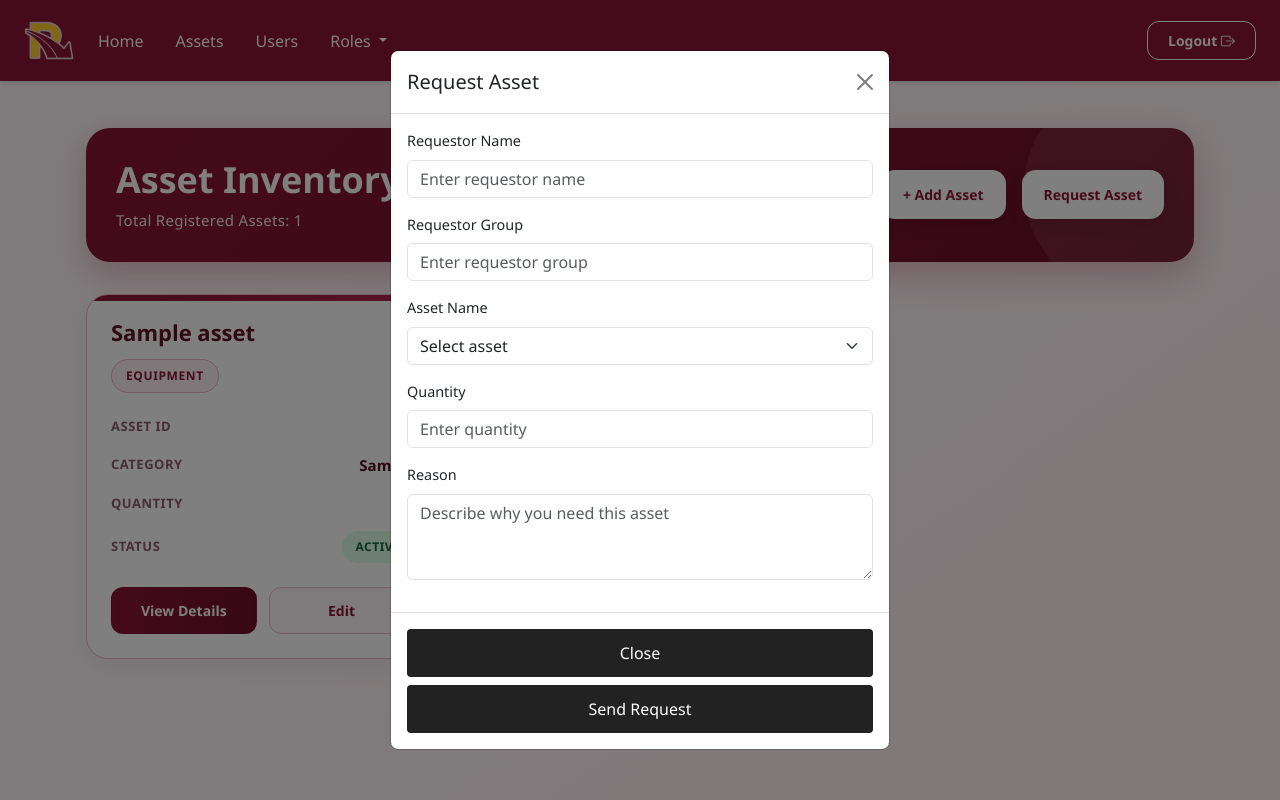
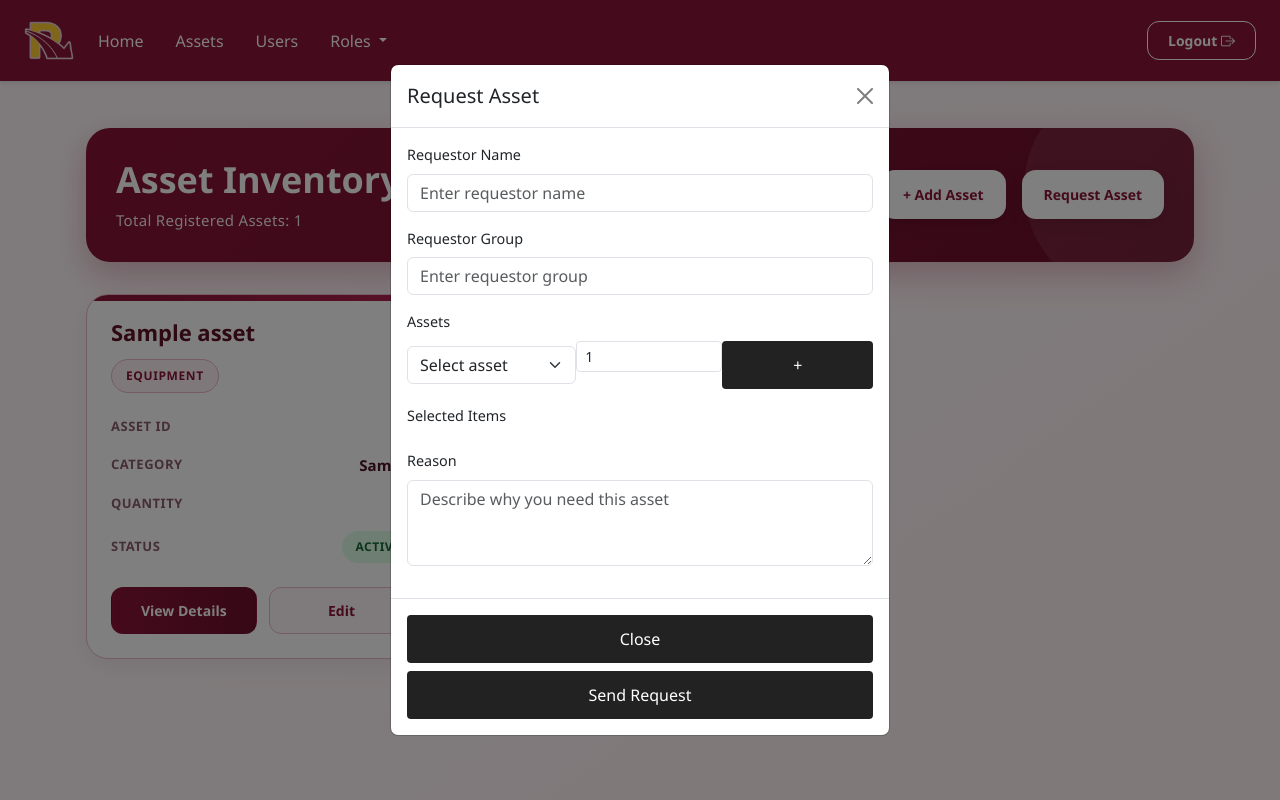
Before and after one commit to ryuzaki29/ASSET, a Django app: page /assets/list/ in a window 1280 px wide, after a click on "Request Asset". Run offline with Django 5.2, Linux system fonts and the light colour scheme; a user stored in the database is signed in; tables that the repository leaves empty hold one stand-in row (values such as "Sample post").

Commit message:
updated modal asset request
updated modal asset request

```diff
--- a/assets/templates/assets/order_list.html
+++ b/assets/templates/assets/order_list.html
@@ -389,18 +389,28 @@
                             <label for="requestorGroup" class="form-label">Requestor Group</label>
                             <input type="text" class="form-control" id="requestorGroup" placeholder="Enter requestor group">
                         </div>
+
                             <div class="mb-3">
-                            <label for="requestAssetName" class="form-label">Asset Name</label>
-                            <select class="form-select" id="requestAssetName" name="asset_id">
+                                <label class="form-label">Assets</label>
+                                <div id="assetRows">
+                                    <div class="asset-row d-flex align-items-center mb-2">
+                                        <select class="form-select asset-select" name="asset_select[]">
                                             <option value="" selected disabled>Select asset</option>
                                             {% for asset in assets %}
-                                    <option value="{{ asset.id }}">{{ asset.name }}</option>
+                                                <option value="{{ asset.id }}" data-name="{{ asset.name }}" data-available="{{ asset.quantity }}">{{ asset.name }} (Available: {{ asset.quantity }})</option>
                                             {% endfor %}
                                         </select>
+
+                                        <input type="number" class="form-control form-control-sm asset-qty" name="asset_qty[]" min="1" value="1">
+
+                                        <button type="button" class="add-asset-btn">+</button>
                                     </div>
+                                </div>
+                            </div>
+
                             <div class="mb-3">
-                            <label for="requestQuantity" class="form-label">Quantity</label>
-                            <input type="number" class="form-control" id="requestQuantity" min="1" placeholder="Enter quantity">
+                                <label class="form-label">Selected Items</label>
+                                <ul id="selectedList" class="list-group"></ul>
                             </div>
                         <div class="mb-3">
                             <label for="requestReason" class="form-label">Reason</label>
@@ -513,4 +523,136 @@
 
 </div>
 
+<script>
+document.addEventListener('DOMContentLoaded', function(){
+    var container = document.getElementById('assetRows');
+
+    function makeRow(){
+        var row = document.createElement('div');
+        row.className = 'asset-row d-flex align-items-center mb-2';
+
+        var select = document.createElement('select');
+        select.className = 'form-select asset-select';
+        select.name = 'asset_select[]';
+        var defaultOpt = document.createElement('option');
+        defaultOpt.value = '';
+        defaultOpt.selected = true;
+        defaultOpt.disabled = true;
+        defaultOpt.textContent = 'Select asset';
+        select.appendChild(defaultOpt);
+        // populate options from a template copy
+        var template = document.querySelector('#assetRows .asset-select');
+        if(template){
+            template.querySelectorAll('option').forEach(function(opt){
+                if(opt.value === '') return;
+                var o = document.createElement('option');
+                o.value = opt.value;
+                o.textContent = opt.textContent;
+                o.dataset.name = opt.dataset.name;
+                o.dataset.available = opt.dataset.available;
+                select.appendChild(o);
+            });
+        }
+
+        var qty = document.createElement('input');
+        qty.type = 'number';
+        qty.className = 'form-control form-control-sm asset-qty';
+        qty.name = 'asset_qty[]';
+        qty.min = 1;
+        qty.value = 1;
+
+        var addBtn = document.createElement('button');
+        addBtn.type = 'button';
+        addBtn.className = 'add-asset-btn';
+        addBtn.textContent = '+';
+
+        var removeBtn = document.createElement('button');
+        removeBtn.type = 'button';
+        removeBtn.className = 'remove-asset-btn';
+        removeBtn.textContent = '−';
+
+        row.appendChild(select);
+        row.appendChild(qty);
+        row.appendChild(addBtn);
+        row.appendChild(removeBtn);
+
+        // events for select/qty are attached; add/remove handled by delegation below
+
+        select.addEventListener('change', updateSummary);
+        qty.addEventListener('input', updateSummary);
+
+        return row;
+    }
+
+    function updateSummary(){
+        var list = document.getElementById('selectedList');
+        if(!list) return;
+        list.innerHTML = '';
+        container.querySelectorAll('.asset-row').forEach(function(r){
+            var s = r.querySelector('.asset-select');
+            var q = r.querySelector('.asset-qty');
+            if(s && s.value){
+                var name = s.options[s.selectedIndex].dataset.name || s.options[s.selectedIndex].textContent;
+                var qty = q ? q.value : '1';
+                var li = document.createElement('li');
+                li.className = 'list-group-item d-flex justify-content-between align-items-center';
+                li.textContent = name.replace(/\s*\(Available:.*\)$/, '');
+                var span = document.createElement('span');
+                span.textContent = 'Qty: ' + qty;
+                li.appendChild(span);
+                list.appendChild(li);
+            }
+        });
+    }
+
+    // delegated handlers for add/remove buttons so both initial and dynamic buttons work
+    container.addEventListener('click', function(e){
+        var add = e.target.closest('.add-asset-btn');
+        var rem = e.target.closest('.remove-asset-btn');
+        if(add){
+            var newRow = makeRow();
+            container.appendChild(newRow);
+            updateSummary();
+            return;
+        }
+        if(rem){
+            var row = e.target.closest('.asset-row');
+            if(!row) return;
+            if(container.children.length > 1){
+                row.remove();
+            } else {
+                var s = row.querySelector('.asset-select'); if(s) s.selectedIndex = 0;
+                var q = row.querySelector('.asset-qty'); if(q) q.value = 1;
+            }
+            updateSummary();
+            return;
+        }
+    });
+
+    // (no document-level fallback — use delegated handlers on the container only)
+
+    // ensure there's at least one row
+    (function init(){
+        if(!container.querySelector('.asset-row')){
+            container.appendChild(makeRow());
+        }
+        updateSummary();
+    })();
+
+    var requestModal = document.getElementById('requestModal');
+    if(requestModal){
+        requestModal.addEventListener('hidden.bs.modal', function(){
+            // reset to single empty row
+            container.innerHTML = '';
+            var r = makeRow();
+            container.appendChild(r);
+            updateSummary();
+            var n = document.getElementById('requestorName'); if(n) n.value = '';
+            var g = document.getElementById('requestorGroup'); if(g) g.value = '';
+            var re = document.getElementById('requestReason'); if(re) re.value = '';
+        });
+    }
+});
+</script>
+
 {% endblock %}
```
Lines whose indentation alone changed are shown as unchanged.
